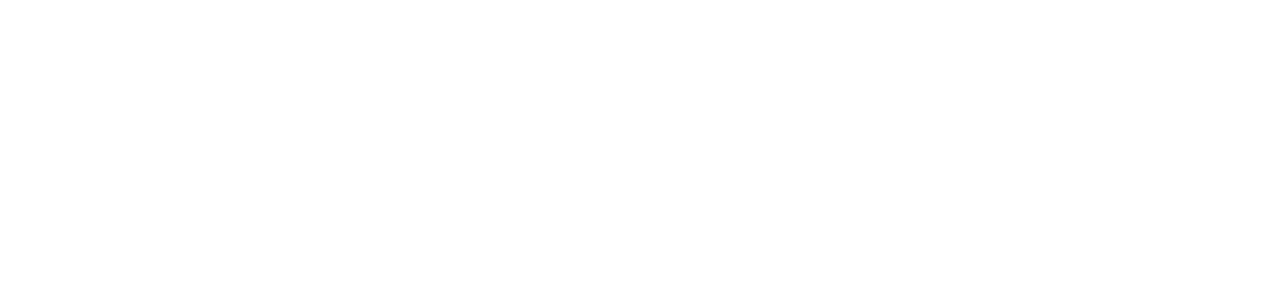
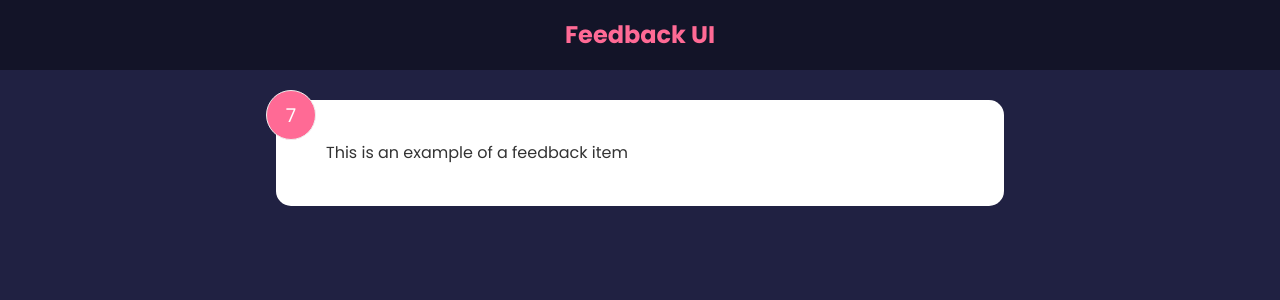
Before and after one commit to ElTragon/feedBackapp_Trav, a React (Create React App) app: page / in a window 1280 px wide. Shown: the top 300 px of the page. Built offline with nearby package versions, Linux system fonts and the light colour scheme.

Commit message:
on part 15

```diff
--- a/src/App.js
+++ b/src/App.js
@@ -1,8 +1,18 @@
+import Header from "./components/Header"
+import FeedbackItem from "./components/FeedbackItem"
 function App() {
+
+
     return(
+        <>
+        <Header  />
         <div className='container'>
-            <h1> Hello from the app componet</h1>
+            {/* <h1> Hello from the app componet</h1> */}
+            <FeedbackItem />
         </div>
+
+
+        </>
     )
 }
 
--- /dev/null
+++ b/src/components/FeedbackItem.jsx
@@ -0,0 +1,25 @@
+import {useState} from 'react'
+
+function FeedbackItem() {
+
+    const [rating, setRating] = useState(7);
+    const [text, setText] = useState('This is an example of a feedback item');
+
+    // const handleClick = () => {
+    //     setRating((prev) => {
+    //         return prev + 1
+    //     });
+    // }
+
+    return (
+        <div className='card'>
+            <div className="num-display">{rating}</div>
+            <div className="text-diplay">
+                {text}
+            </div>
+            {/* <button onClick={handleClick}>Click</button> */}
+        </div>
+    )
+}
+
+export default FeedbackItem
--- /dev/null
+++ b/src/components/Header.jsx
@@ -0,0 +1,32 @@
+// import React from 'react'
+import PropTypes from 'prop-types'
+
+function Header({text, bgColor, textColor}) {
+
+    const headerStyle = {
+        backgroundColor: bgColor,
+        color: textColor
+    }
+
+    return (
+        <header style={headerStyle}>
+            <div className="container">
+                <h2>{text}</h2>
+            </div>
+        </header>
+    )
+}
+
+Header.defaultProps = {
+    text: 'Feedback UI',
+    bgColor: 'rgba(0,0,0,0.4)',
+    textColor: '#ff6a95',
+}
+
+Header.propTypes = {
+    text: PropTypes.string,
+    bgColor: PropTypes.string,
+    textColor: PropTypes.string,
+}
+
+export default Header
--- a/src/index.css
+++ b/src/index.css
@@ -1,4 +1,228 @@
+@import url('https://fonts.googleapis.com/css2?family=Poppins:wght@400;600;700&display=swap');
+
+* {
+  box-sizing: border-box;
+  margin: 0;
+  padding: 0;
+}
 
 body {
-    display: none;
+  font-family: 'Poppins', sans-serif;
+  background-color: #202142;
+  color: #fff;
+  line-height: 1.6;
 }
+
+ul {
+  list-style: none;
+}
+
+.container {
+  max-width: 768px;
+  margin: auto;
+  padding: 0 20px;
+}
+
+header {
+  height: 70px;
+  width: 100%;
+  display: flex;
+  justify-content: space-between;
+  align-items: center;
+  margin-bottom: 30px;
+}
+
+.card {
+  background-color: #fff;
+  color: #333;
+  border-radius: 15px;
+  padding: 40px 50px;
+  margin: 20px 0;
+  position: relative;
+}
+
+.card.reverse {
+  background-color: rgba(0, 0, 0, 0.4);
+  color: #fff;
+}
+
+.card h2 {
+  font-size: 22px;
+  font-weight: 600;
+  text-align: center;
+}
+
+.rating {
+  display: flex;
+  align-items: center;
+  justify-content: space-around;
+  margin: 30px 0 40px;
+}
+
+.rating li,
+.num-display {
+  position: relative;
+  background: #f4f4f4;
+  width: 50px;
+  height: 50px;
+  padding: 10px;
+  text-align: center;
+  border-radius: 50%;
+  font-size: 19px;
+  border: 1px #eee solid;
+  transition: 0.3s;
+}
+
+.rating li label {
+  position: absolute;
+  top: 50%;
+  left: 50%;
+  width: 50px;
+  height: 50px;
+  padding: 10px;
+  border-radius: 50%;
+  transform: translate(-50%, -50%);
+  cursor: pointer;
+}
+
+.rating li:hover,
+.num-display {
+  background: #ff6a95;
+  color: #fff;
+}
+
+[type='radio'] {
+  opacity: 0;
+}
+
+[type='radio']:checked ~ label {
+  background: #ff6a95;
+  color: #fff;
+}
+
+.input-group {
+  display: flex;
+  flex-direction: row;
+  border: 1px solid #ccc;
+  padding: 8px 10px;
+  border-radius: 8px;
+}
+
+input {
+  flex-grow: 2;
+  border: none;
+  font-size: 16px;
+}
+
+input:focus {
+  outline: none;
+}
+
+.feedback-stats {
+  color: #fff;
+  display: flex;
+  justify-content: space-between;
+  align-items: center;
+}
+
+.num-display {
+  position: absolute;
+  top: -10px;
+  left: -10px;
+}
+
+.close,
+.edit {
+  position: absolute;
+  top: 10px;
+  right: 20px;
+  cursor: pointer;
+  background: none;
+  border: none;
+}
+
+.edit {
+  right: 40px;
+}
+
+.btn {
+  color: #fff;
+  border: 0;
+  border-radius: 8px;
+  color: #fff;
+  width: 100px;
+  height: 40px;
+  cursor: pointer;
+}
+
+.btn-primary {
+  background-color: #202142;
+}
+
+.btn-secondary {
+  background: #ff6a95;
+}
+
+.btn:hover {
+  transform: scale(0.98);
+  opacity: 0.9;
+}
+
+.btn:disabled {
+  background-color: #cccccc;
+  color: #333;
+  cursor: auto;
+}
+
+.btn:disabled:hover {
+  transform: scale(1);
+  opacity: 1;
+}
+
+.message {
+  padding-top: 10px;
+  text-align: center;
+  color: rebeccapurple;
+}
+
+.about-link {
+  position: absolute;
+  bottom: 20px;
+  right: 20px;
+  color: #fff;
+  cursor: pointer;
+}
+
+.about-link a {
+  color: #fff;
+}
+
+.about-link a:hover {
+  color: #ff6a95;
+}
+
+.about h1 {
+  margin-bottom: 20px;
+}
+
+.about p {
+  margin: 10px 0;
+}
+
+@media (max-width: 600px) {
+  .rating li {
+    margin: 10px 3px;
+  }
+
+  .rating {
+    display: flex;
+    align-items: center;
+    justify-content: center;
+    flex-wrap: wrap;
+    margin: 30px 0 40px;
+  }
+
+  .input-group input {
+    width: 80%;
+  }
+}
```
